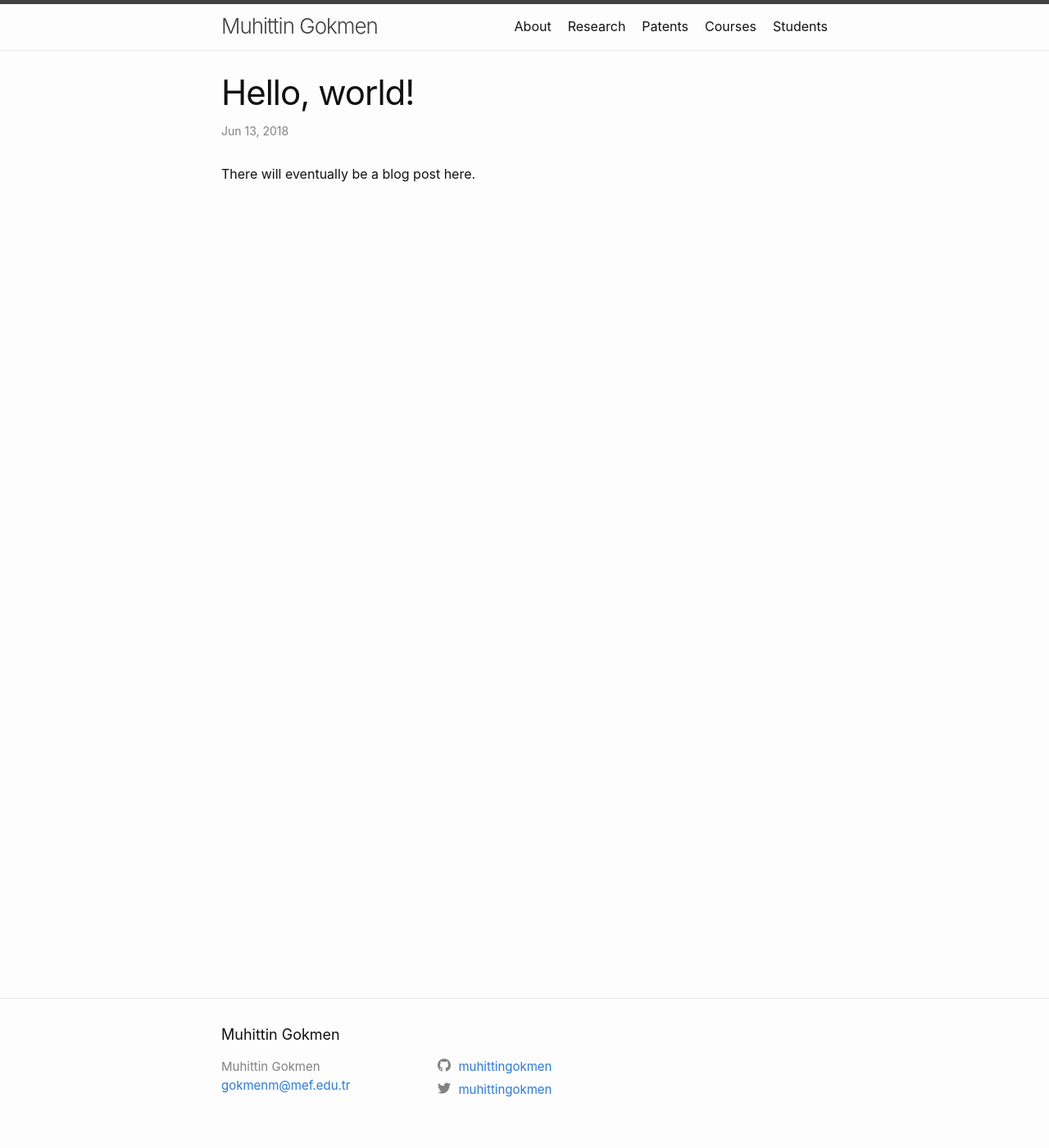
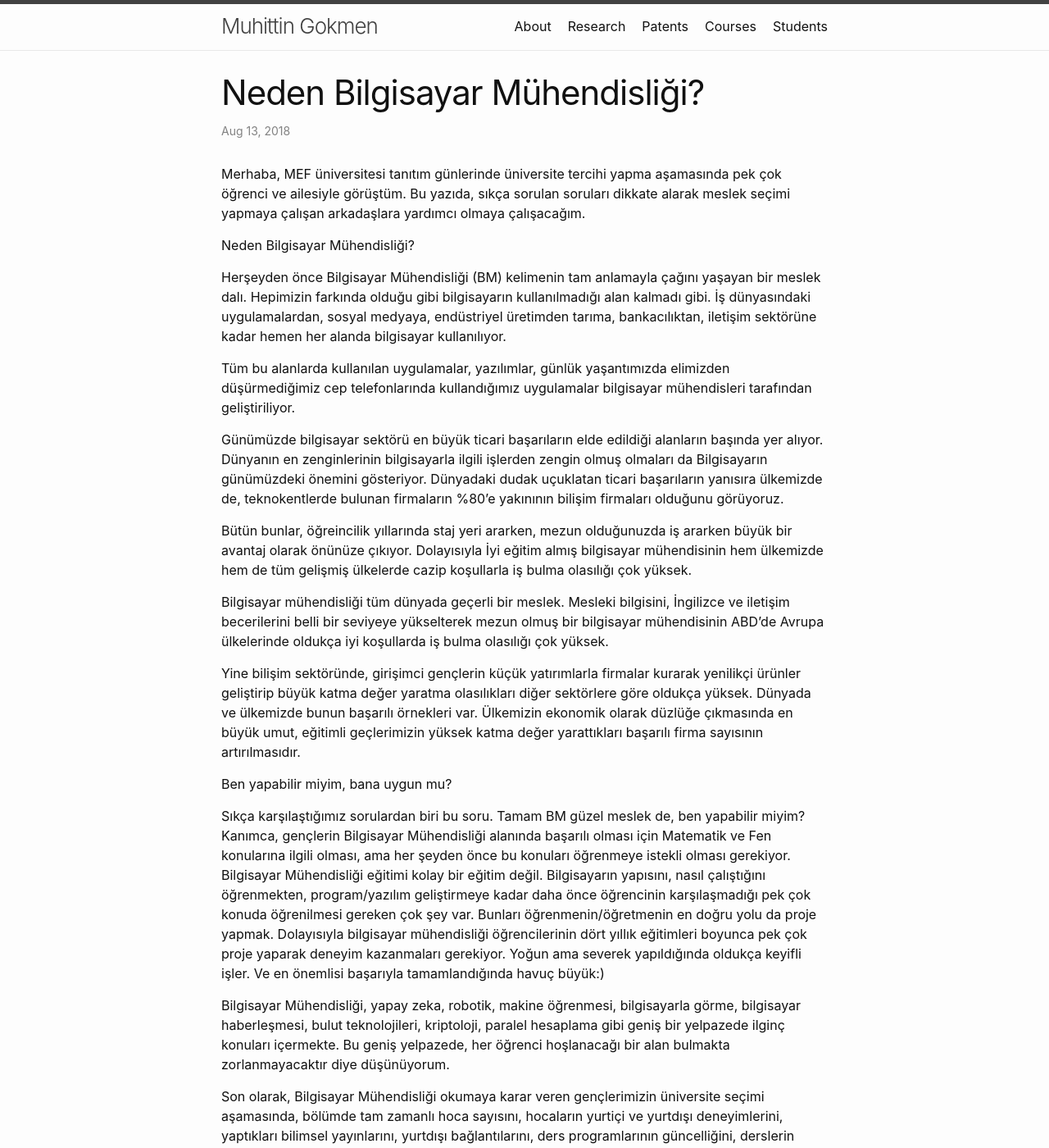
Before and after one commit to muhittingokmen/muhittingokmen.github.io, a Jekyll site: the page built from _posts/2018-06-12-welcome-to-jekyll.markdown, in a window 1280 px wide and 1400 px high. Shown: the whole window at 82% size. Built offline with Jekyll 4.4.1, drawn with Linux system fonts in a browser that asks for light colours; some of the changed text lies outside the part shown.

Commit message:
Update 2018-06-12-welcome-to-jekyll.markdown

```diff
--- a/_posts/2018-06-12-welcome-to-jekyll.markdown
+++ b/_posts/2018-06-12-welcome-to-jekyll.markdown
@@ -1,7 +1,33 @@
 ---
 layout: post
-title:  "Hello, world!"
-date:   2018-06-12 22:09:23 -0400
+title:  "Neden Bilgisayar Mühendisliği?"
+date:   2018-08-12 22:09:23 -0400
 ---
 
-There will eventually be a blog post here.
+
+Merhaba, MEF üniversitesi tanıtım günlerinde üniversite tercihi yapma aşamasında pek çok öğrenci ve ailesiyle görüştüm. Bu yazıda, sıkça sorulan soruları dikkate alarak meslek seçimi yapmaya çalışan arkadaşlara yardımcı olmaya çalışacağım.
+
+Neden Bilgisayar Mühendisliği?
+
+Herşeyden önce Bilgisayar Mühendisliği (BM) kelimenin tam anlamayla çağını yaşayan bir meslek dalı. Hepimizin farkında olduğu gibi bilgisayarın kullanılmadığı alan kalmadı gibi. İş dünyasındaki uygulamalardan, sosyal medyaya, endüstriyel üretimden tarıma, bankacılıktan, iletişim sektörüne kadar hemen her alanda bilgisayar kullanılıyor.
+
+Tüm bu alanlarda kullanılan uygulamalar, yazılımlar, günlük yaşantımızda elimizden düşürmediğimiz cep telefonlarında kullandığımız uygulamalar bilgisayar mühendisleri tarafından geliştiriliyor.
+
+Günümüzde bilgisayar sektörü en büyük ticari başarıların elde edildiği alanların başında yer alıyor. Dünyanın en zenginlerinin bilgisayarla ilgili işlerden zengin olmuş olmaları da Bilgisayarın günümüzdeki önemini gösteriyor. Dünyadaki dudak uçuklatan ticari başarıların yanısıra ülkemizde de, teknokentlerde bulunan firmaların %80'e yakınının bilişim firmaları olduğunu görüyoruz.
+
+Bütün bunlar, öğreincilik yıllarında staj yeri ararken, mezun olduğunuzda iş ararken büyük bir avantaj olarak önünüze çıkıyor. Dolayısıyla İyi eğitim almış bilgisayar mühendisinin hem ülkemizde hem de tüm gelişmiş ülkelerde cazip koşullarla iş bulma olasılığı çok yüksek.
+
+Bilgisayar mühendisliği tüm dünyada geçerli bir meslek. Mesleki bilgisini, İngilizce ve iletişim becerilerini belli bir seviyeye yükselterek mezun olmuş bir bilgisayar mühendisinin ABD'de Avrupa ülkelerinde oldukça iyi koşullarda iş bulma olasılığı çok yüksek.
+
+Yine bilişim sektöründe, girişimci gençlerin küçük yatırımlarla firmalar kurarak yenilikçi ürünler geliştirip büyük katma değer yaratma olasılıkları diğer sektörlere göre oldukça yüksek. Dünyada ve ülkemizde bunun başarılı örnekleri var. Ülkemizin ekonomik olarak düzlüğe çıkmasında en büyük umut, eğitimli geçlerimizin yüksek katma değer yarattıkları başarılı firma sayısının artırılmasıdır.
+
+Ben yapabilir miyim, bana uygun mu?
+
+Sıkça karşılaştığımız sorulardan biri bu soru. Tamam BM güzel meslek de, ben yapabilir miyim?
+Kanımca, gençlerin Bilgisayar Mühendisliği alanında  başarılı olması için Matematik ve Fen konularına ilgili olması, ama her şeyden önce bu konuları öğrenmeye istekli olması gerekiyor. Bilgisayar Mühendisliği eğitimi kolay bir eğitim değil. Bilgisayarın yapısını, nasıl çalıştığını öğrenmekten, program/yazılım geliştirmeye kadar daha önce öğrencinin karşılaşmadığı pek çok konuda öğrenilmesi gereken çok şey var. Bunları öğrenmenin/öğretmenin en doğru yolu da proje yapmak. Dolayısıyla bilgisayar mühendisliği öğrencilerinin dört yıllık eğitimleri boyunca pek çok proje yaparak deneyim kazanmaları gerekiyor. Yoğun ama severek yapıldığında oldukça keyifli işler. Ve en önemlisi başarıyla tamamlandığında havuç büyük:)
+
+Bilgisayar Mühendisliği, yapay zeka, robotik, makine öğrenmesi, bilgisayarla görme, bilgisayar haberleşmesi, bulut teknolojileri, kriptoloji, paralel hesaplama gibi geniş bir yelpazede ilginç konuları içermekte. Bu geniş yelpazede, her öğrenci hoşlanacağı bir alan bulmakta zorlanmayacaktır diye düşünüyorum.
+
+Son olarak, Bilgisayar Mühendisliği okumaya karar veren gençlerimizin üniversite seçimi aşamasında, bölümde tam zamanlı hoca sayısını, hocaların yurtiçi ve yurtdışı deneyimlerini, yaptıkları bilimsel yayınlarını, yurtdışı bağlantılarını, ders programlarının güncelliğini,  derslerin işleniş şeklini, öğrenciyi, eğitimi ve kaliteyi ne kadar önemsediklerini ellerinden geldiğince değerlendirmelerinde yarar var.
+
+Tüm gençlerimize ve ailelerine, meslek seçimlerinde, Üniversite seçimlerinde başarılar diliyorum.
```
